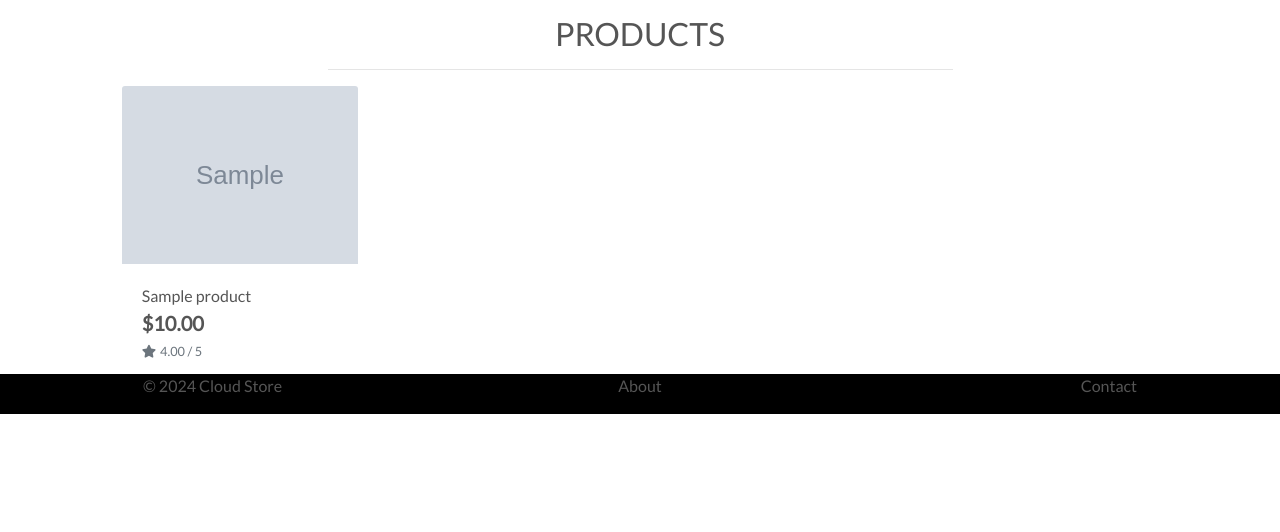
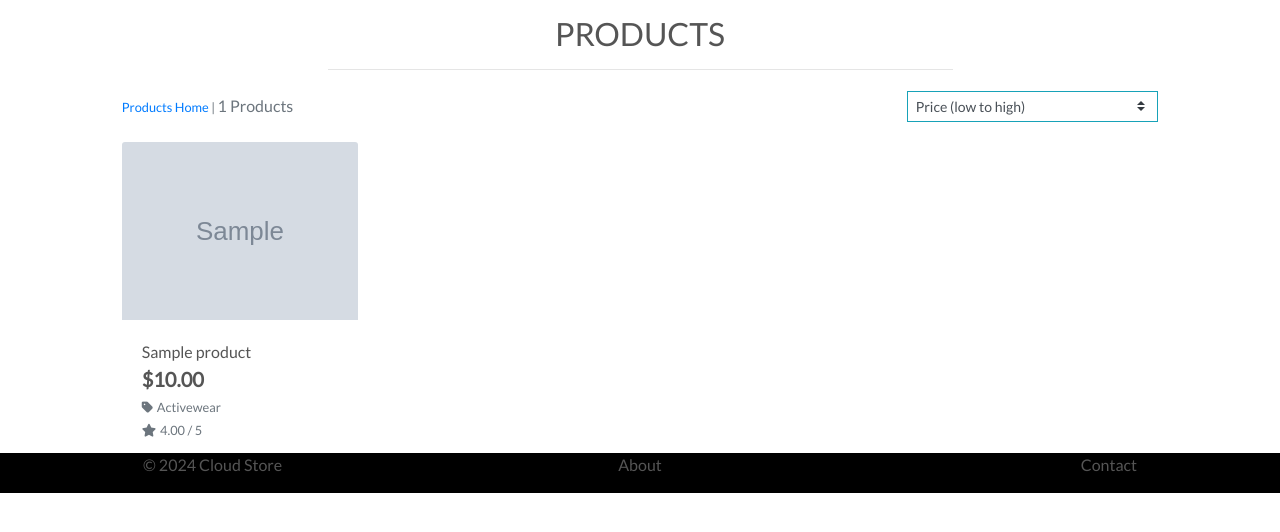
Before and after one commit to kdeane87/Sky-store, a Django app: a page that uses products/templates/products/products.html in a window 1280 px wide. Shown: the part 165-697 px from the top of the page. Run offline with Django 3.2, Linux system fonts and the light colour scheme; data comes from the database, SQL or seed files in the repository; tables that the repository leaves empty hold one stand-in row (values such as "Sample post"); grey boxes marked "Sample" are stand-in pictures; some libraries are stand-ins or nearby versions.

Commit message:
added product sorting

```diff
--- a/products/templates/products/products.html
+++ b/products/templates/products/products.html
@@ -15,12 +15,53 @@
     <div class="row">
         <div class="col text-center mt-3">
             <h2 class="logo-font">Products</h2>
+            {% for c in current_categories %}
+            <a class="category-badge text-decoration-none" href="{% url 'products' %}?category={{ c.name }}">
+                <span
+                    class="p-2 mt-2 badge badge-white text-black rounded-0 border border-dark">{{ c.friendly_name }}</span>
+            </a>
+            {% endfor %}
             <hr class="w-50 mb-1">
         </div>
     </div>
     <div class="row">
         <div class="product-container col-10 offset-1">
-            <div class="row mt-1 mb-2"></div>
+            <div class="row mt-1 mb-2">
+                <div class="col-12 col-md-6 my-auto order-md-last d-flex justify-content-center justify-content-md-end">
+                    <div class="sort-select-wrapper w-50">
+                        <select id="sort-selector"
+                            class="custom-select custom-select-sm rounded-0 border border-{% if current_sorting != 'None_None' %}info{% else %}black{% endif %}">
+                            <option value="reset" {% if current_sorting == 'None_None' %}selected{% endif %}>Sort by...
+                            </option>
+                            <option value="price_asc" {% if current_sorting == 'price_asc' %}selected{% endif %}>Price
+                                (low to high)</option>
+                            <option value="price_desc" {% if current_sorting == 'price_desc' %}selected{% endif %}>Price
+                                (high to low)</option>
+                            <option value="rating_asc" {% if current_sorting == 'rating_asc' %}selected{% endif %}>
+                                Rating (low to high)</option>
+                            <option value="rating_desc" {% if current_sorting == 'rating_desc' %}selected{% endif %}>
+                                Rating (high to low)</option>
+                            <option value="name_asc" {% if current_sorting == 'name_asc' %}selected{% endif %}>Name
+                                (A-Z)</option>
+                            <option value="name_desc" {% if current_sorting == 'name_desc' %}selected{% endif %}>Name
+                                (Z-A)</option>
+                            <option value="category_asc" {% if current_sorting == 'category_asc' %}selected{% endif %}>
+                                Category (A-Z)</option>
+                            <option value="category_desc"
+                                {% if current_sorting == 'category_desc' %}selected{% endif %}>Category (Z-A)</option>
+                        </select>
+                    </div>
+                </div>
+                <div class="col-12 col-md-6 order-md-first">
+                    <p class="text-muted mt-3 text-center text-md-left">
+                        {% if search_term or current_categories or current_sorting != 'None_None' %}
+                        <span class="small"><a href="{% url 'products' %}">Products Home</a> | </span>
+                        {% endif %}
+                        {{ products|length }} Products{% if search_term %} found for
+                        <strong>"{{ search_term }}"</strong>{% endif %}
+                    </p>
+                </div>
+            </div>
             <div class="row">
                 {% for product in products %}
                 <div class="col-sm-6 col-md-6 col-lg-4 col-xl-3">
@@ -42,6 +83,14 @@
                             <div class="row">
                                 <div class="col">
                                     <p class="lead mb-0 text-left font-weight-bold">${{ product.price }}</p>
+                                    {% if product.category %}
+                                    <p class="small mt-1 mb-0">
+                                        <a class="text-muted"
+                                            href="{% url 'products' %}?category={{ product.category.name }}">
+                                            <i class="fas fa-tag mr-1"></i>{{ product.category.friendly_name }}
+                                        </a>
+                                    </p>
+                                    {% endif %}
                                     {% if product.rating %}
                                     <small class="text-muted"><i class="fas fa-star mr-1"></i>{{ product.rating }} /
                                         5</small>
--- a/products/views.py
+++ b/products/views.py
@@ -21,12 +21,13 @@ def all_products(request):
             if sortkey == 'name':
                 sortkey = 'lower_name'
                 products = products.annotate(lower_name=Lower('name'))
-
-            if 'direction' in request.GET:
+            if sortkey == 'category':
+                sortkey = 'category__name'
+        if 'direction' in request.GET:
                 direction = request.GET['direction']
                 if direction == 'desc':
                     sortkey = f'-{sortkey}'
-            products = products.order_by(sortkey)
+        products = products.order_by(sortkey)
 
         if 'category' in request.GET:
             categories = request.GET['category'].split(',')
--- a/static/css/base.css
+++ b/static/css/base.css
@@ -130,6 +130,11 @@ footer {
     background-color: black;
 }
 
+a.category-badge>span.badge:hover {
+    background: #212529 !important;
+    color: #fff !important;
+}
+
 /* -------------------------------- Media Queries */
 
 /* Slightly larger container on xl screens */
```
Also changed, not shown: products/templates/products/product_detail.html (+7 -0 lines).
